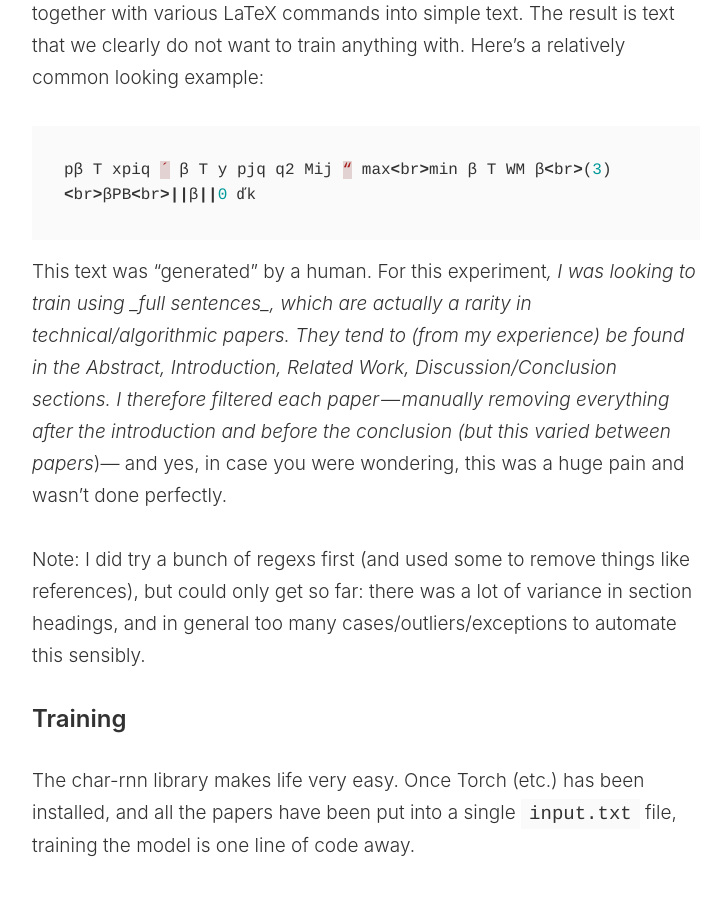
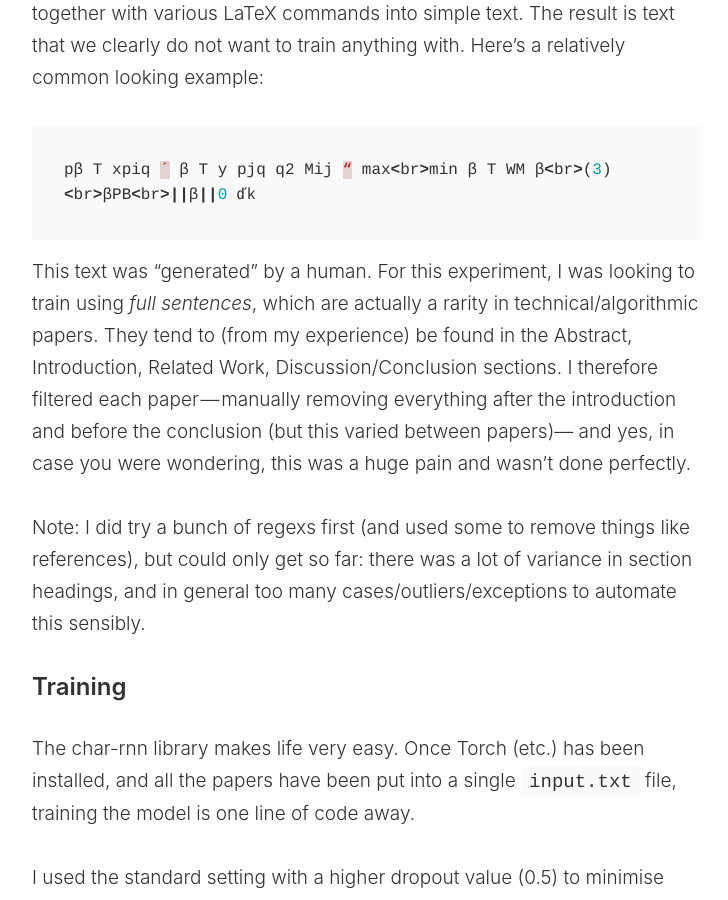
Before and after one commit to nlathia/nlathia.github.io, a Jekyll site: the page built from _posts/2015-12-14-Playing-with-char-rnn-and-the-NIPS-2015-data.md, in a window 1280 px wide and 900 px high, scrolled down 918 px. Shown: the whole window, without its empty margins (274-1002 px from the left). Built offline with Jekyll 4.4.1, drawn with Linux system fonts in a browser that asks for light colours.

Commit message:
Fix minor formatting

```diff
--- a/_posts/2015-12-14-Playing-with-char-rnn-and-the-NIPS-2015-data.md
+++ b/_posts/2015-12-14-Playing-with-char-rnn-and-the-NIPS-2015-data.md
@@ -20,7 +20,7 @@ The text data (extracted from the PDFs using the tool [pdftotext](https://en.wik
 pβ T xpiq ´ β T y pjq q2 Mij “ max<br>min β T WM β<br>(3)<br>βPB<br>||β||0 ďk
 {% endhighlight %}
 
-This text was “generated” by a human. For this experiment*, I was looking to train using _full sentences_, which are actually a rarity in technical/algorithmic papers. They tend to (from my experience) be found in the Abstract, Introduction, Related Work, Discussion/Conclusion sections. I therefore filtered each paper — manually removing everything after the introduction and before the conclusion (but this varied between papers*)— and yes, in case you were wondering, this was a huge pain and wasn’t done perfectly.
+This text was “generated” by a human. For this experiment, I was looking to train using _full sentences_, which are actually a rarity in technical/algorithmic papers. They tend to (from my experience) be found in the Abstract, Introduction, Related Work, Discussion/Conclusion sections. I therefore filtered each paper — manually removing everything after the introduction and before the conclusion (but this varied between papers)— and yes, in case you were wondering, this was a huge pain and wasn’t done perfectly.
 
 Note: I did try a bunch of regexs first (and used some to remove things like references), but could only get so far: there was a lot of variance in section headings, and in general too many cases/outliers/exceptions to automate this sensibly.
 
```
